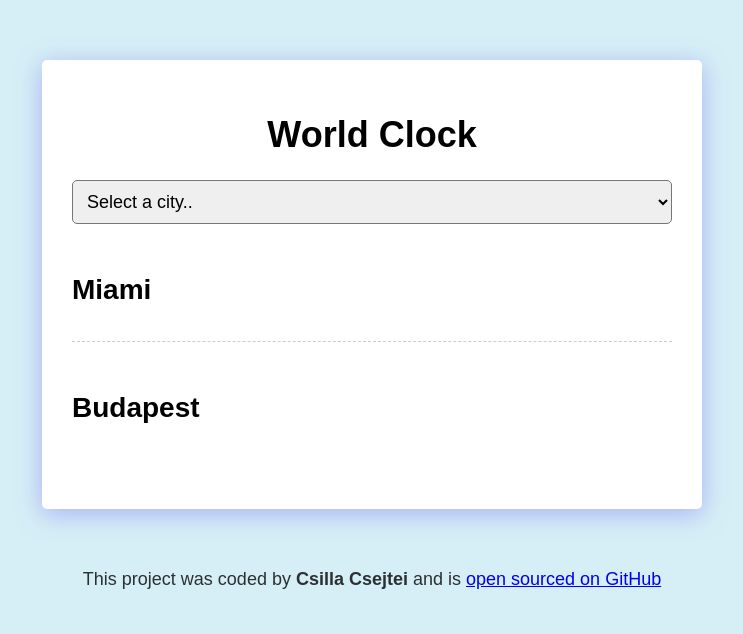
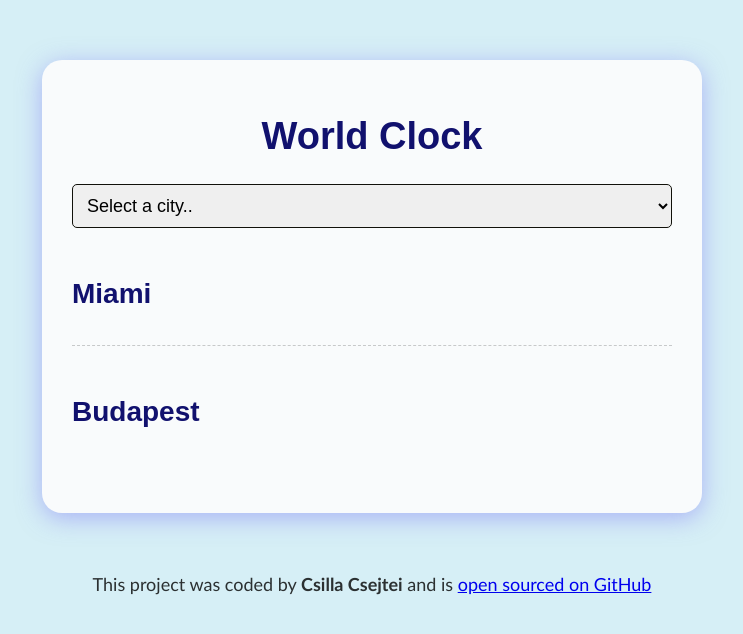
Before and after one commit to CsillaCsejtei/World-clock, a plain HTML site: page index.html in a window 1280 px wide. Shown: the whole page, without its empty margins (268-1011 px from the left). Drawn offline with nearby package versions, Linux system fonts and the light colour scheme; a script that the page names is missing.

Commit message:
Update style.css

```diff
--- a/src/style.css
+++ b/src/style.css
@@ -1,11 +1,12 @@
 body {
   background-color: rgb(214, 239, 246);
+  color: rgb(17, 17, 110);
   font-family: sans-serif;
 }
 
 .container {
-  background-color: white;
-  border-radius: 5px;
+  background-color: rgb(249, 251, 252);
+  border-radius: 20px;
   box-shadow: rgba(125, 118, 245, 0.5) 0px 5px 25px 0px;
   margin: 60px auto;
   max-width: 600px;
@@ -13,11 +14,12 @@ body {
 }
 h1 {
   text-align: center;
-  font-family: sans-serif;
-  font-size: 36px;
+  font-family: Arial, Helvetica, sans-serif;
+  font-size: 38px;
 }
 select {
   border-radius: 5px;
+  border-color: rgba(17, 17, 10);
   display: block;
   font-size: 18px;
   padding: 10px;
@@ -38,7 +40,7 @@ h2 {
   font-size: 28px;
 }
 .date {
-  opacity: 0.7;
+  opacity: 0.8;
 }
 .time {
   font-size: 48px;
@@ -52,6 +54,7 @@ h2 {
 
 footer {
   color: rgba(0, 0, 0, 0.8);
+  font-family: "Trebuchet MS";
   font-size: 18px;
   text-align: center;
 }
```
